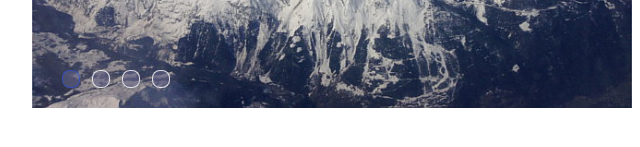
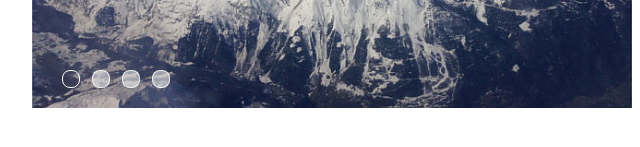
Before and after one commit to moczka/css-slider, a plain HTML site: page index.html in a window 1280 px wide. Shown: the part 307-454 px from the top of the page, 308-948 px from the left. Drawn offline with Linux system fonts and the light colour scheme.

Commit message:
Updated the styles of the slider buttons for a more appealing look

```diff
--- a/main.css
+++ b/main.css
@@ -63,7 +63,8 @@ input.slider-button{
 }
 
 .slider-button:checked + label{
-    border: 1px solid rgba(50, 80, 200, 0.8);
+    background: rgba(255, 255, 255, 0);
+	border: 1px solid rgba(255, 255, 255, 1);
 }
 
 .slider-button:nth-child(1):checked ~ div.slider-container{
@@ -88,7 +89,7 @@ div.slider label{
 	bottom: 20px;
 	border: 1px solid rgba(255, 255, 255, 0.8);
 	border-radius: 8px;
-	background: rgba(100,100,140, 0.5);
+	background: rgba(255,255,255, 0.5);
 	height: 16px;
 	width: 16px;
 	z-index: 900;
```
